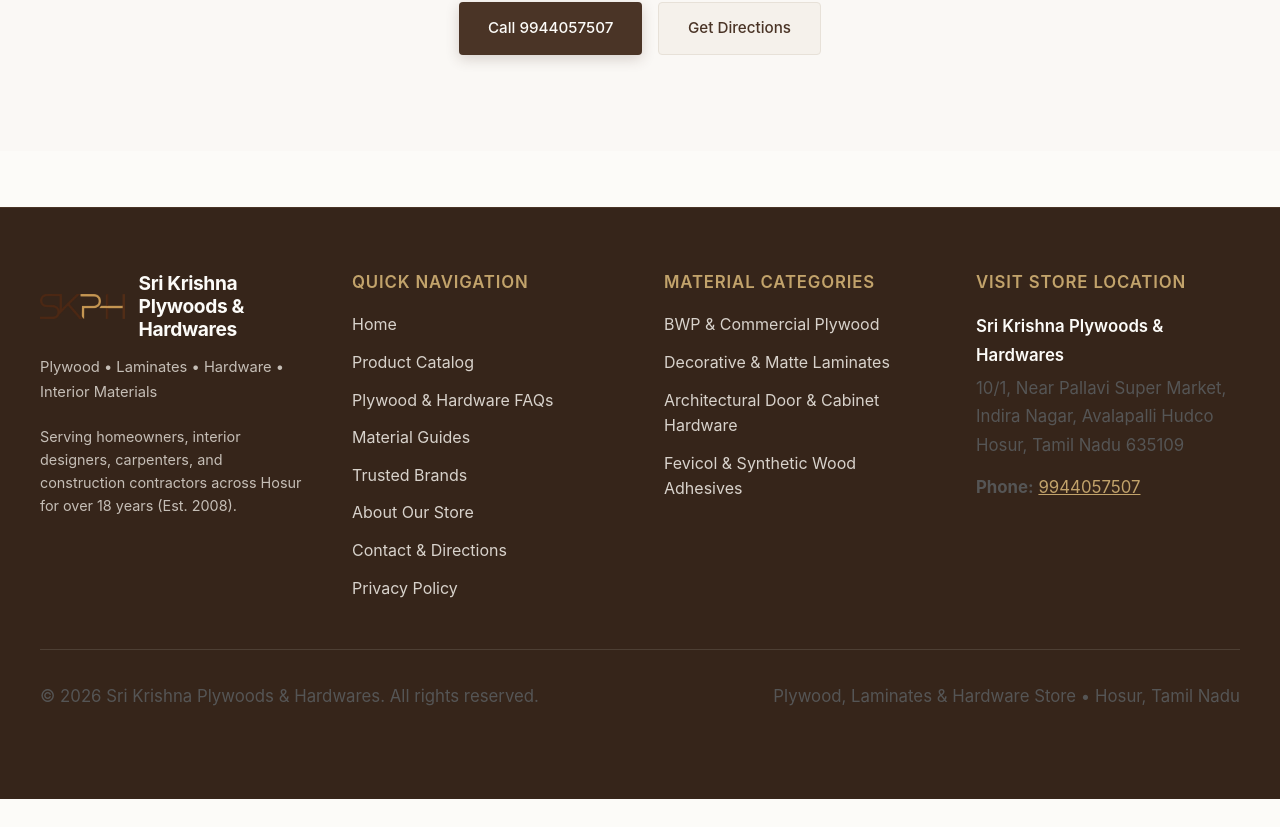
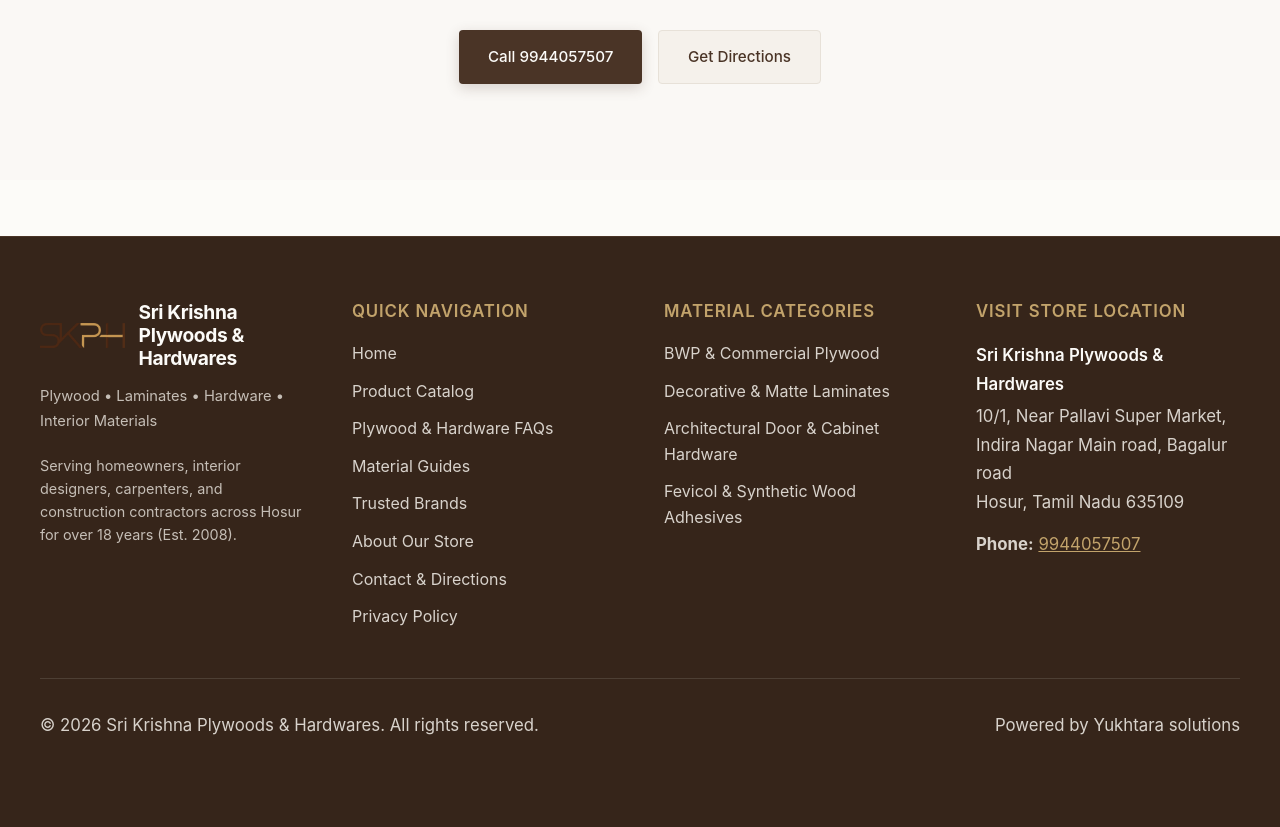
Before and after one commit to harsha-snoogs/sri-krishna-plywoods-new, a Next.js app: page / in a window 1280 px wide. Shown: the part 6318-7145 px from the top of the page. Before the commit the page ends 7117 px from the top, so only its background shows below. Built offline with nearby package versions, Linux system fonts and the light colour scheme; no server answers.

Commit message:
CHG: updated content

```diff
--- a/src/app/globals.css
+++ b/src/app/globals.css
@@ -256,3 +256,7 @@
     scroll-behavior: auto !important;
   }
 }
+
+.footer-contrast-color{
+color: rgba(245, 241, 235, 0.85)
+}
--- a/src/components/Footer.tsx
+++ b/src/components/Footer.tsx
@@ -1,60 +1,89 @@
-import React from 'react';
-import Link from 'next/link';
-import Image from 'next/image';
-import { BUSINESS_DATA } from '@/data/business';
+import React from "react";
+import Link from "next/link";
+import Image from "next/image";
+import { BUSINESS_DATA } from "@/data/business";
 
 export default function Footer() {
   return (
     <footer
       style={{
-        backgroundColor: 'var(--deep-walnut-dark)',
-        color: 'var(--stone-ivory)',
-        paddingTop: '4rem',
-        paddingBottom: '5.5rem',
-        borderTop: '1px solid var(--deep-walnut)',
-        marginTop: 'auto',
+        backgroundColor: "var(--deep-walnut-dark)",
+        color: "var(--stone-ivory)",
+        paddingTop: "4rem",
+        paddingBottom: "5.5rem",
+        borderTop: "1px solid var(--deep-walnut)",
+        marginTop: "auto",
       }}
     >
       <div className="container">
         <div
           style={{
-            display: 'grid',
-            gridTemplateColumns: 'repeat(auto-fit, minmax(240px, 1fr))',
-            gap: '3rem',
-            paddingBottom: '3rem',
-            borderBottom: '1px solid rgba(245, 241, 235, 0.12)',
+            display: "grid",
+            gridTemplateColumns: "repeat(auto-fit, minmax(240px, 1fr))",
+            gap: "3rem",
+            paddingBottom: "3rem",
+            borderBottom: "1px solid rgba(245, 241, 235, 0.12)",
           }}
         >
           {/* Column 1: Brand Logo & NAP Identity */}
           <div>
-            <div style={{ display: 'flex', alignItems: 'center', gap: '0.85rem', marginBottom: '0.85rem' }}>
-              <div style={{ position: 'relative', width: '85px', height: '30px', flexShrink: 0 }}>
+            <div
+              style={{
+                display: "flex",
+                alignItems: "center",
+                gap: "0.85rem",
+                marginBottom: "0.85rem",
+              }}
+            >
+              <div
+                style={{
+                  position: "relative",
+                  width: "85px",
+                  height: "30px",
+                  flexShrink: 0,
+                }}
+              >
                 <Image
                   src="/images/logo.png"
                   alt={`${BUSINESS_DATA.name} Logo`}
                   fill
                   sizes="85px"
-                  style={{ objectFit: 'contain' }}
+                  style={{ objectFit: "contain" }}
                 />
               </div>
               <h2
                 style={{
-                  fontFamily: 'var(--font-sans)',
-                  fontSize: '1.2rem',
+                  fontFamily: "var(--font-sans)",
+                  fontSize: "1.2rem",
                   fontWeight: 700,
-                  color: 'var(--linen-white)',
+                  color: "var(--linen-white)",
                   margin: 0,
-                  lineHeight: '1.2',
+                  lineHeight: "1.2",
                 }}
               >
                 {BUSINESS_DATA.name}
               </h2>
             </div>
-            <p style={{ color: 'rgba(245, 241, 235, 0.75)', fontSize: '0.92rem', marginBottom: '1.25rem' }}>
+            <p
+              style={{
+                color: "rgba(245, 241, 235, 0.75)",
+                fontSize: "0.92rem",
+                marginBottom: "1.25rem",
+              }}
+            >
               Plywood • Laminates • Hardware • Interior Materials
             </p>
-            <p style={{ color: 'rgba(245, 241, 235, 0.75)', fontSize: '0.9rem', lineHeight: '1.6' }}>
-              Serving homeowners, interior designers, carpenters, and construction contractors across Hosur for over {BUSINESS_DATA.yearsInBusiness} years (Est. {BUSINESS_DATA.establishedYear}).
+            <p
+              style={{
+                color: "rgba(245, 241, 235, 0.75)",
+                fontSize: "0.9rem",
+                lineHeight: "1.6",
+              }}
+            >
+              Serving homeowners, interior designers, carpenters, and
+              construction contractors across Hosur for over{" "}
+              {BUSINESS_DATA.yearsInBusiness} years (Est.{" "}
+              {BUSINESS_DATA.establishedYear}).
             </p>
           </div>
 
@@ -62,54 +91,109 @@
           <div>
             <h3
               style={{
-                fontSize: '1.05rem',
+                fontSize: "1.05rem",
                 fontWeight: 600,
-                color: 'var(--champagne-gold)',
-                marginBottom: '1.25rem',
-                letterSpacing: '0.05em',
-                textTransform: 'uppercase',
+                color: "var(--champagne-gold)",
+                marginBottom: "1.25rem",
+                letterSpacing: "0.05em",
+                textTransform: "uppercase",
               }}
             >
               Quick Navigation
             </h3>
-            <ul style={{ listStyle: 'none', display: 'flex', flexDirection: 'column', gap: '0.75rem' }}>
+            <ul
+              style={{
+                listStyle: "none",
+                display: "flex",
+                flexDirection: "column",
+                gap: "0.75rem",
+              }}
+            >
               <li>
-                <Link href="/" style={{ color: 'rgba(245, 241, 235, 0.85)', transition: 'color 0.2s ease' }}>
+                <Link
+                  href="/"
+                  style={{
+                    color: "rgba(245, 241, 235, 0.85)",
+                    transition: "color 0.2s ease",
+                  }}
+                >
                   Home
                 </Link>
               </li>
               <li>
-                <Link href="/products" style={{ color: 'rgba(245, 241, 235, 0.85)', transition: 'color 0.2s ease' }}>
+                <Link
+                  href="/products"
+                  style={{
+                    color: "rgba(245, 241, 235, 0.85)",
+                    transition: "color 0.2s ease",
+                  }}
+                >
                   Product Catalog
                 </Link>
               </li>
               <li>
-                <Link href="/faq" style={{ color: 'rgba(245, 241, 235, 0.85)', transition: 'color 0.2s ease' }}>
+                <Link
+                  href="/faq"
+                  style={{
+                    color: "rgba(245, 241, 235, 0.85)",
+                    transition: "color 0.2s ease",
+                  }}
+                >
                   Plywood &amp; Hardware FAQs
                 </Link>
               </li>
               <li>
-                <Link href="/guides" style={{ color: 'rgba(245, 241, 235, 0.85)', transition: 'color 0.2s ease' }}>
+                <Link
+                  href="/guides"
+                  style={{
+                    color: "rgba(245, 241, 235, 0.85)",
+                    transition: "color 0.2s ease",
+                  }}
+                >
                   Material Guides
                 </Link>
               </li>
               <li>
-                <Link href="/brands" style={{ color: 'rgba(245, 241, 235, 0.85)', transition: 'color 0.2s ease' }}>
+                <Link
+                  href="/brands"
+                  style={{
+                    color: "rgba(245, 241, 235, 0.85)",
+                    transition: "color 0.2s ease",
+                  }}
+                >
                   Trusted Brands
                 </Link>
               </li>
               <li>
-                <Link href="/about" style={{ color: 'rgba(245, 241, 235, 0.85)', transition: 'color 0.2s ease' }}>
+                <Link
+                  href="/about"
+                  style={{
+                    color: "rgba(245, 241, 235, 0.85)",
+                    transition: "color 0.2s ease",
+                  }}
+                >
                   About Our Store
                 </Link>
               </li>
               <li>
-                <Link href="/contact" style={{ color: 'rgba(245, 241, 235, 0.85)', transition: 'color 0.2s ease' }}>
+                <Link
+                  href="/contact"
+                  style={{
+                    color: "rgba(245, 241, 235, 0.85)",
+                    transition: "color 0.2s ease",
+                  }}
+                >
                   Contact &amp; Directions
                 </Link>
               </li>
               <li>
-                <Link href="/privacy" style={{ color: 'rgba(245, 241, 235, 0.85)', transition: 'color 0.2s ease' }}>
+                <Link
+                  href="/privacy"
+                  style={{
+                    color: "rgba(245, 241, 235, 0.85)",
+                    transition: "color 0.2s ease",
+                  }}
+                >
                   Privacy Policy
                 </Link>
               </li>
@@ -120,34 +204,53 @@
           <div>
             <h3
               style={{
-                fontSize: '1.05rem',
+                fontSize: "1.05rem",
                 fontWeight: 600,
-                color: 'var(--champagne-gold)',
-                marginBottom: '1.25rem',
-                letterSpacing: '0.05em',
-                textTransform: 'uppercase',
+                color: "var(--champagne-gold)",
+                marginBottom: "1.25rem",
+                letterSpacing: "0.05em",
+                textTransform: "uppercase",
               }}
             >
               Material Categories
             </h3>
-            <ul style={{ listStyle: 'none', display: 'flex', flexDirection: 'column', gap: '0.75rem' }}>
+            <ul
+              style={{
+                listStyle: "none",
+                display: "flex",
+                flexDirection: "column",
+                gap: "0.75rem",
+              }}
+            >
               <li>
-                <Link href="/products/plywood" style={{ color: 'rgba(245, 241, 235, 0.85)' }}>
+                <Link
+                  href="/products/plywood"
+                  style={{ color: "rgba(245, 241, 235, 0.85)" }}
+                >
                   BWP &amp; Commercial Plywood
                 </Link>
               </li>
               <li>
-                <Link href="/products/laminates" style={{ color: 'rgba(245, 241, 235, 0.85)' }}>
+                <Link
+                  href="/products/laminates"
+                  style={{ color: "rgba(245, 241, 235, 0.85)" }}
+                >
                   Decorative &amp; Matte Laminates
                 </Link>
               </li>
               <li>
-                <Link href="/products/hardware" style={{ color: 'rgba(245, 241, 235, 0.85)' }}>
+                <Link
+                  href="/products/hardware"
+                  style={{ color: "rgba(245, 241, 235, 0.85)" }}
+                >
                   Architectural Door &amp; Cabinet Hardware
                 </Link>
               </li>
               <li>
-                <Link href="/products/adhesives" style={{ color: 'rgba(245, 241, 235, 0.85)' }}>
+                <Link
+                  href="/products/adhesives"
+                  style={{ color: "rgba(245, 241, 235, 0.85)" }}
+                >
                   Fevicol &amp; Synthetic Wood Adhesives
                 </Link>
               </li>
@@ -158,27 +261,49 @@
           <div>
             <h3
               style={{
-                fontSize: '1.05rem',
+                fontSize: "1.05rem",
                 fontWeight: 600,
-                color: 'var(--champagne-gold)',
-                marginBottom: '1.25rem',
-                letterSpacing: '0.05em',
-                textTransform: 'uppercase',
+                color: "var(--champagne-gold)",
+                marginBottom: "1.25rem",
+                letterSpacing: "0.05em",
+                textTransform: "uppercase",
               }}
             >
               Visit Store Location
             </h3>
-            <address style={{ fontStyle: 'normal', color: 'rgba(245, 241, 235, 0.85)', fontSize: '0.92rem', lineHeight: '1.7' }}>
-              <p style={{ fontWeight: 600, color: 'var(--linen-white)', marginBottom: '0.25rem' }}>
+            <address
+              style={{
+                fontStyle: "normal",
+                color: "rgba(245, 241, 235, 0.85)",
+                fontSize: "0.92rem",
+                lineHeight: "1.7",
+              }}
+            >
+              <p
+                style={{
+                  fontWeight: 600,
+                  color: "var(--linen-white)",
+                  marginBottom: "0.25rem",
+                }}
+              >
                 {BUSINESS_DATA.name}
               </p>
-              <p>{BUSINESS_DATA.address.street}</p>
-              <p>
-                {BUSINESS_DATA.address.city}, {BUSINESS_DATA.address.state} {BUSINESS_DATA.address.pincode}
+              <p className="footer-contrast-color">
+                {BUSINESS_DATA.address.street}
               </p>
-              <p style={{ marginTop: '0.85rem' }}>
-                <strong>Phone:</strong>{' '}
-                <a href={BUSINESS_DATA.telLink} style={{ color: 'var(--champagne-gold)', textDecoration: 'underline' }}>
+              <p className="footer-contrast-color">
+                {BUSINESS_DATA.address.city}, {BUSINESS_DATA.address.state}{" "}
+                {BUSINESS_DATA.address.pincode}
+              </p>
+              <p style={{ marginTop: "0.85rem" }}>
+                <strong className="footer-contrast-color">Phone:</strong>{" "}
+                <a
+                  href={BUSINESS_DATA.telLink}
+                  style={{
+                    color: "var(--champagne-gold)",
+                    textDecoration: "underline",
+                  }}
+                >
                   {BUSINESS_DATA.phone}
                 </a>
               </p>
@@ -188,19 +313,22 @@
 
         {/* Copyright Bar */}
         <div
+          className="footer-contrast-color"
           style={{
-            paddingTop: '2rem',
-            display: 'flex',
-            flexWrap: 'wrap',
-            justifyContent: 'space-between',
-            alignItems: 'center',
-            gap: '1rem',
-            fontSize: '0.85rem',
-            color: 'rgba(245, 241, 235, 0.6)',
+            paddingTop: "2rem",
+            display: "flex",
+            flexWrap: "wrap",
+            justifyContent: "space-between",
+            alignItems: "center",
+            gap: "1rem",
+            fontSize: "0.85rem",
+            color: "rgba(245, 241, 235, 0.6)",
           }}
         >
-          <p>© 2026 {BUSINESS_DATA.name}. All rights reserved.</p>
-          <p>Plywood, Laminates &amp; Hardware Store • Hosur, Tamil Nadu</p>
+          <p className="footer-contrast-color">
+            © 2026 {BUSINESS_DATA.name}. All rights reserved.
+          </p>
+          <p className="footer-contrast-color">Powered by Yukhtara solutions</p>
         </div>
       </div>
     </footer>
--- a/src/data/business.ts
+++ b/src/data/business.ts
@@ -48,13 +48,14 @@
   authorizedBrandsText:
     "Authorized Dealer for Greenply (verifiable on greenply.com) and leading dealer for Greenlam, Century Laminates, Fevicol (Pidilite), Godrej, Ebco, and Faber Chimneys.",
   address: {
-    street: "10/1, Near Pallavi Super Market, Indira Nagar, Avalapalli Hudco",
+    street:
+      "10/1, Near Pallavi Super Market, Indira Nagar Main road, Bagalur road",
     city: "Hosur",
     state: "Tamil Nadu",
     pincode: "635109",
     country: "India",
-    full: "10/1, Near Pallavi Super Market, Indira Nagar, Avalapalli Hudco, Hosur, Tamil Nadu 635109, India",
-    locality: "Avalapalli Hudco",
+    full: "10/1, Near Pallavi Super Market, Indira Nagar Main road, Bagalur road, Hosur, Tamil Nadu 635109, India",
+    locality: "Indira Nagar main road",
     landmark: "Near Pallavi Super Market",
   },
   geo: {
```
